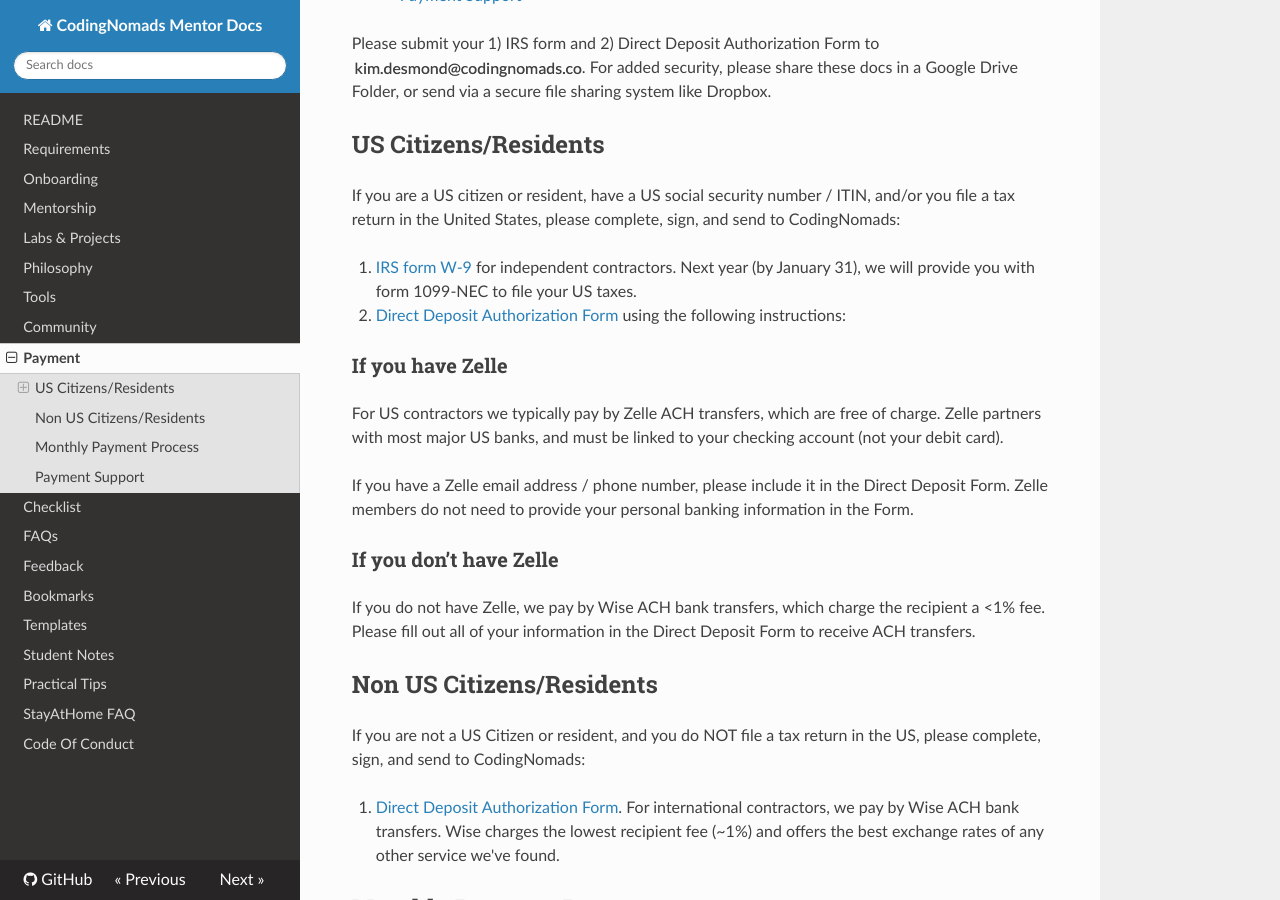
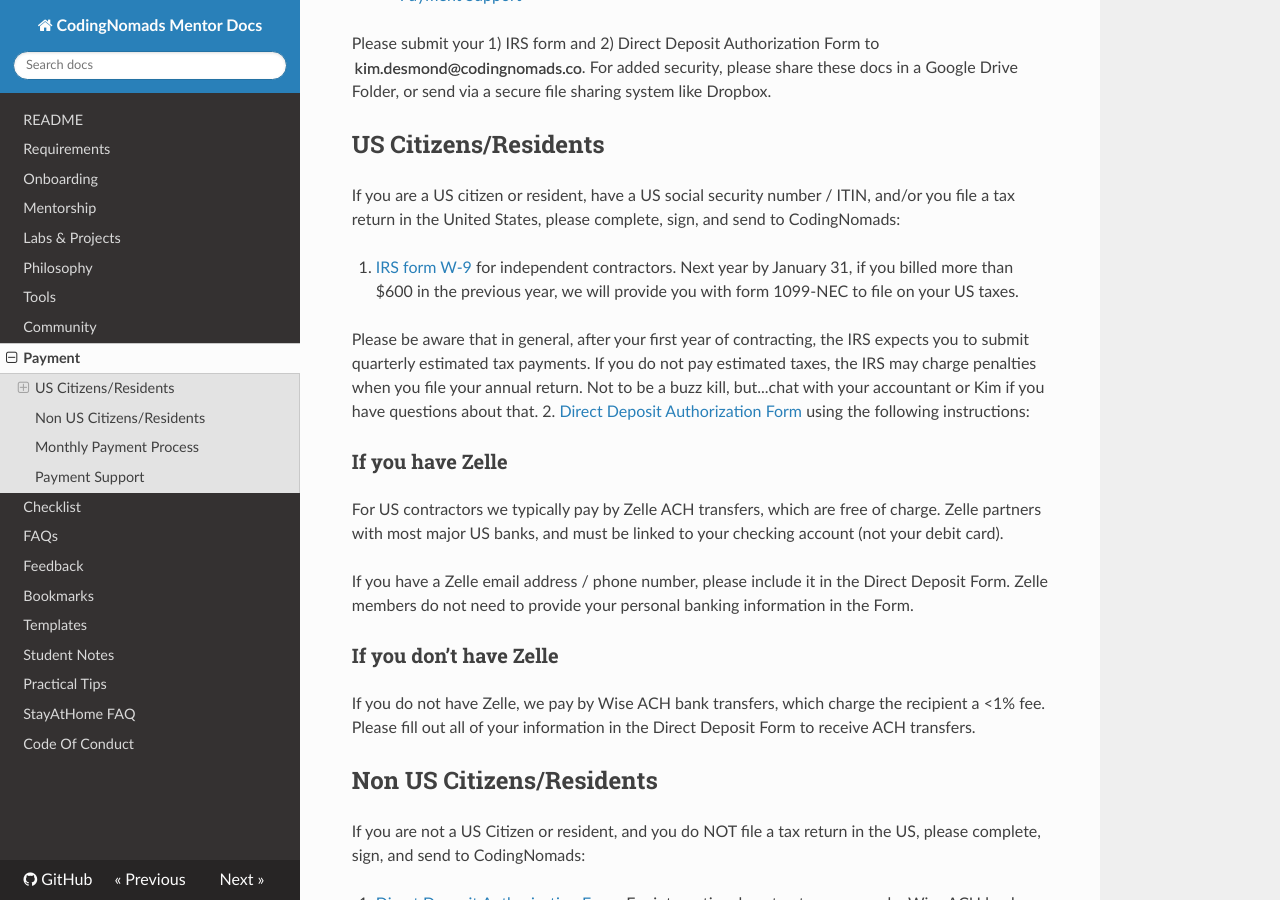
Before and after one commit to CodingNomads/mentor-docs, an MkDocs documentation site: the page built from docs/07_payment.md, in a window 1280 px wide and 900 px high, scrolled down 476 px. Built offline with MkDocs 1.6.1, drawn with Linux system fonts in a browser that asks for light colours; nearby versions of some CDN libraries.

Commit message:
Update 07_payment.md

```diff
--- a/docs/07_payment.md
+++ b/docs/07_payment.md
@@ -12,7 +12,9 @@
 
 If you are a US citizen or resident, have a US social security number / ITIN, and/or you file a tax return in the United States, please complete, sign, and send to CodingNomads:
 
-1. [IRS form W-9](https://www.irs.gov/pub/irs-pdf/fw9.pdf) for independent contractors. Next year (by January 31), we will provide you with form 1099-NEC to file your US taxes.
+1. [IRS form W-9](https://www.irs.gov/pub/irs-pdf/fw9.pdf) for independent contractors. Next year by January 31, if you billed more than $600 in the previous year, we will provide you with form 1099-NEC to file on your US taxes.
+
+Please be aware that in general, after your first year of contracting, the IRS expects you to submit quarterly estimated tax payments. If you do not pay estimated taxes, the IRS may charge penalties when you file your annual return. Not to be a buzz kill, but...chat with your accountant or Kim if you have questions about that.
 2. [Direct Deposit Authorization Form](https://drive.google.com/file/d/1MsYAWVkjDAfRB5Au7BKbMmRLh2KyuC72/view?usp=sharing) using the following instructions:
 
 ### If you have Zelle
```
